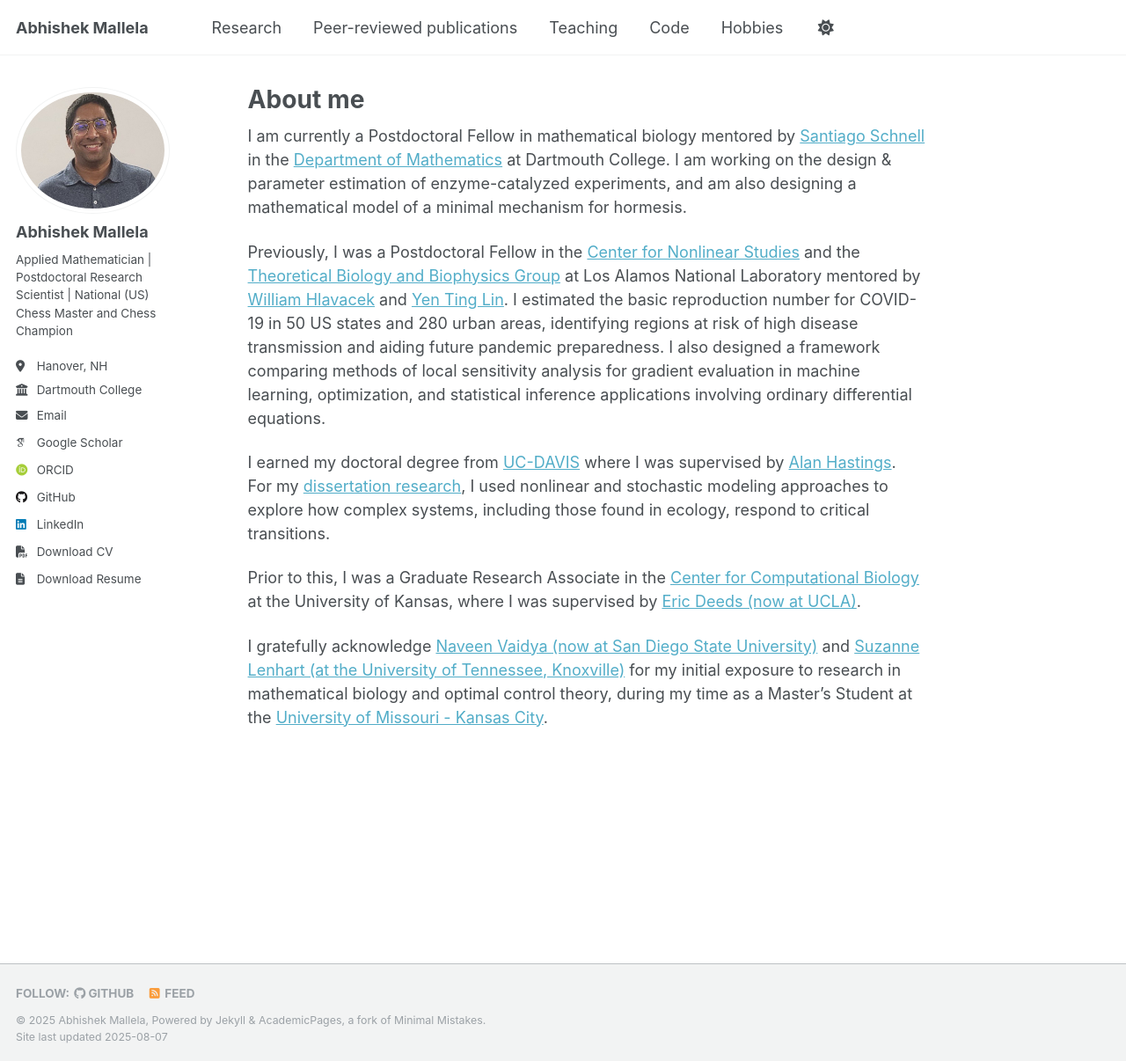
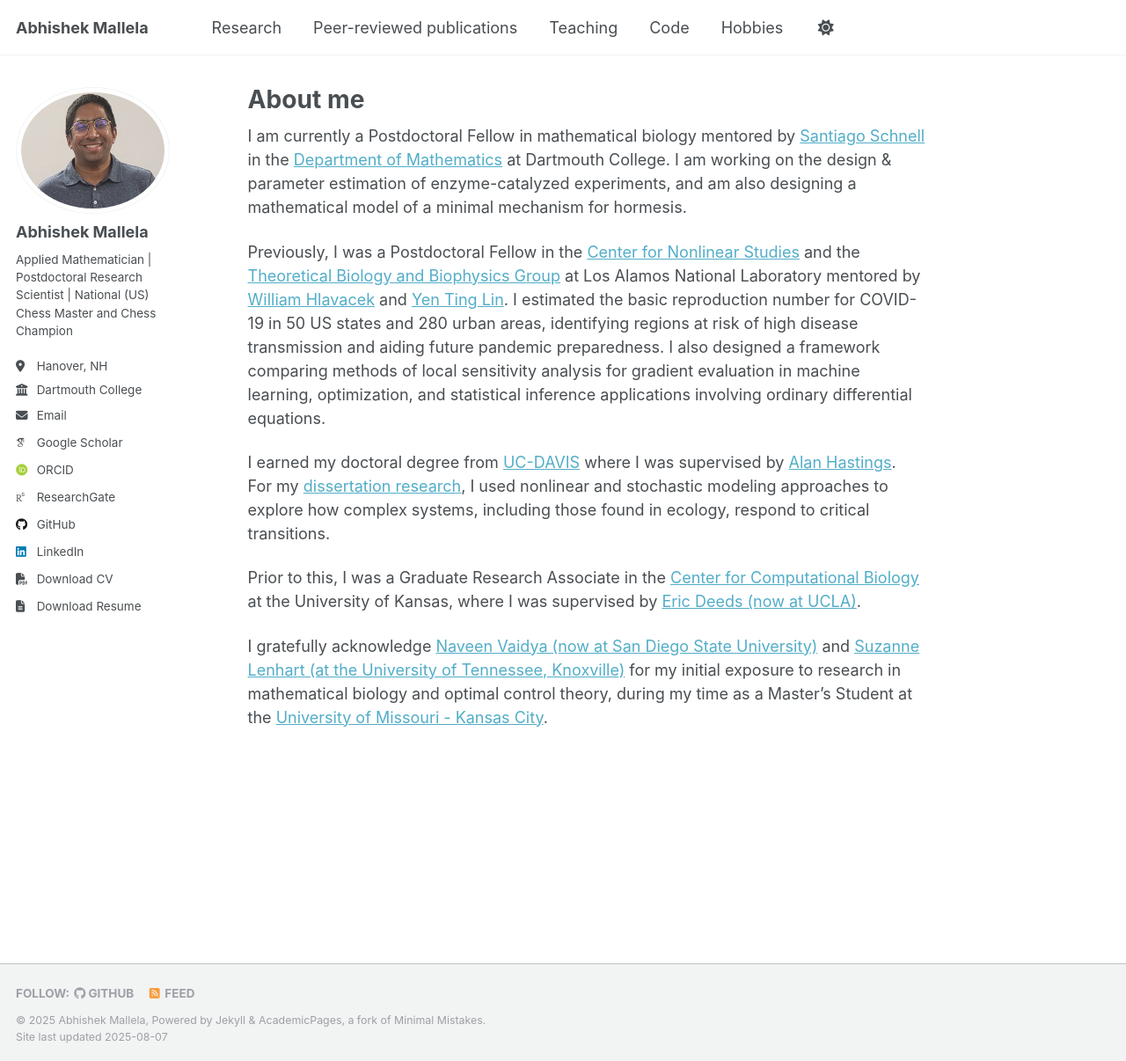
Before and after one commit to dynova/dynova.github.io, a Jekyll site: the page built from _pages/about.md, in a window 1280 px wide and 1206 px high. Shown: the whole window at 88% size. Built offline with Jekyll 4.4.1, drawn with Linux system fonts in a browser that asks for light colours; some web fonts are replaced.

Commit message:
Reinstate ResearchGate

```diff
--- a/_config.yml
+++ b/_config.yml
@@ -38,7 +38,7 @@ author:
   orcid            : "http://orcid.org/0000-0003-3588-5358"
   semantic         : # URL
   pubmed           : # URL
-  researchgate     : # URL
+  researchgate     : "https://www.researchgate.net/profile/Abhishek-Mallela"
   scopus           : # URL
 
   # Repositories and software development
--- a/_includes/author-profile.html
+++ b/_includes/author-profile.html
@@ -41,6 +41,9 @@
       {% if author.orcid %}
         <li><a href="{{ author.orcid }}"><i class="ai ai-orcid ai-fw icon-pad-right"></i>ORCID</a></li>
       {% endif %}
+      {% if author.researchgate %}
+        <li><a href="{{ author.researchgate }}"><i class="ai ai-researchgate ai-fw icon-pad-right"></i>ResearchGate</a></li>
+      {% endif %}
 
       <!-- (Optional) Additional social links -->
       {% if author.github %}
```
Also changed, not shown: 1 other file.
